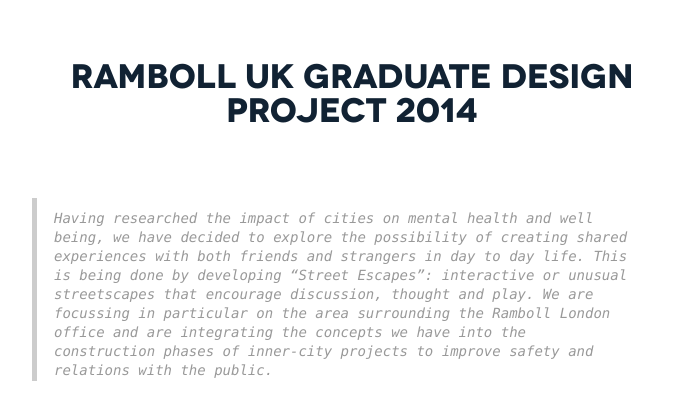
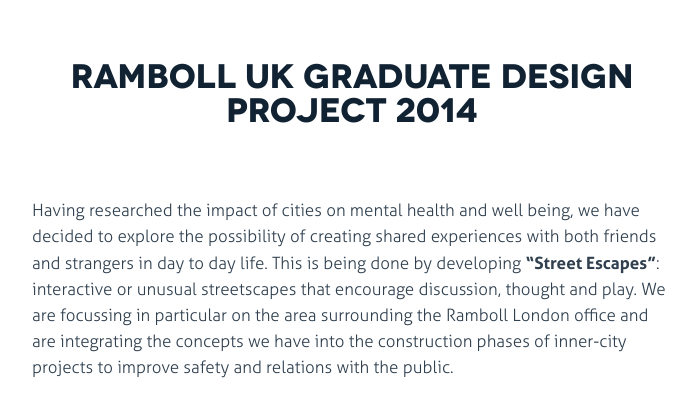
Before and after one commit to pearswj/gdp2014, a Jekyll site: the page built from _posts/2014-02-04-concept.md, in a window 1280 px wide. Shown: the top 420 px of the page, without its empty margins (288-984 px from the left). Built offline with Jekyll 4.4.1, drawn with Linux system fonts in a browser that asks for light colours; Markdown is read by kramdown in place of the engine named in the settings; a script that is not in the unit is left out.

Commit message:
such a tinkerer

```diff
--- a/_posts/2014-02-04-concept.md
+++ b/_posts/2014-02-04-concept.md
@@ -2,4 +2,4 @@
 layout: main
 ---
 
-> Having researched the impact of cities on mental health and well being, we have decided to explore the possibility of creating shared experiences with both friends and strangers in day to day life. This is being done by developing “Street Escapes”: interactive or unusual streetscapes that encourage discussion, thought and play. We are focussing in particular on the area surrounding the Ramboll London office and are integrating the concepts we have into the construction phases of inner-city projects to improve safety and relations with the public.
+Having researched the impact of cities on mental health and well being, we have decided to explore the possibility of creating shared experiences with both friends and strangers in day to day life. This is being done by developing **“Street Escapes”**: interactive or unusual streetscapes that encourage discussion, thought and play. We are focussing in particular on the area surrounding the Ramboll London office and are integrating the concepts we have into the construction phases of inner-city projects to improve safety and relations with the public.
--- a/linear/docco.css
+++ b/linear/docco.css
@@ -105,7 +105,7 @@
     font-family: Menlo, Consolas, Monaco, monospace;
     font-size: 14px; line-height: 19px;
     color: #999;
-    margin: 10px 0 0;
+    margin: 5px 0 5px;
     white-space: pre-wrap;
   }
 
```
Also changed, not shown: _posts/2014-02-02-world-happiness-report.md (+1 -1 lines).
